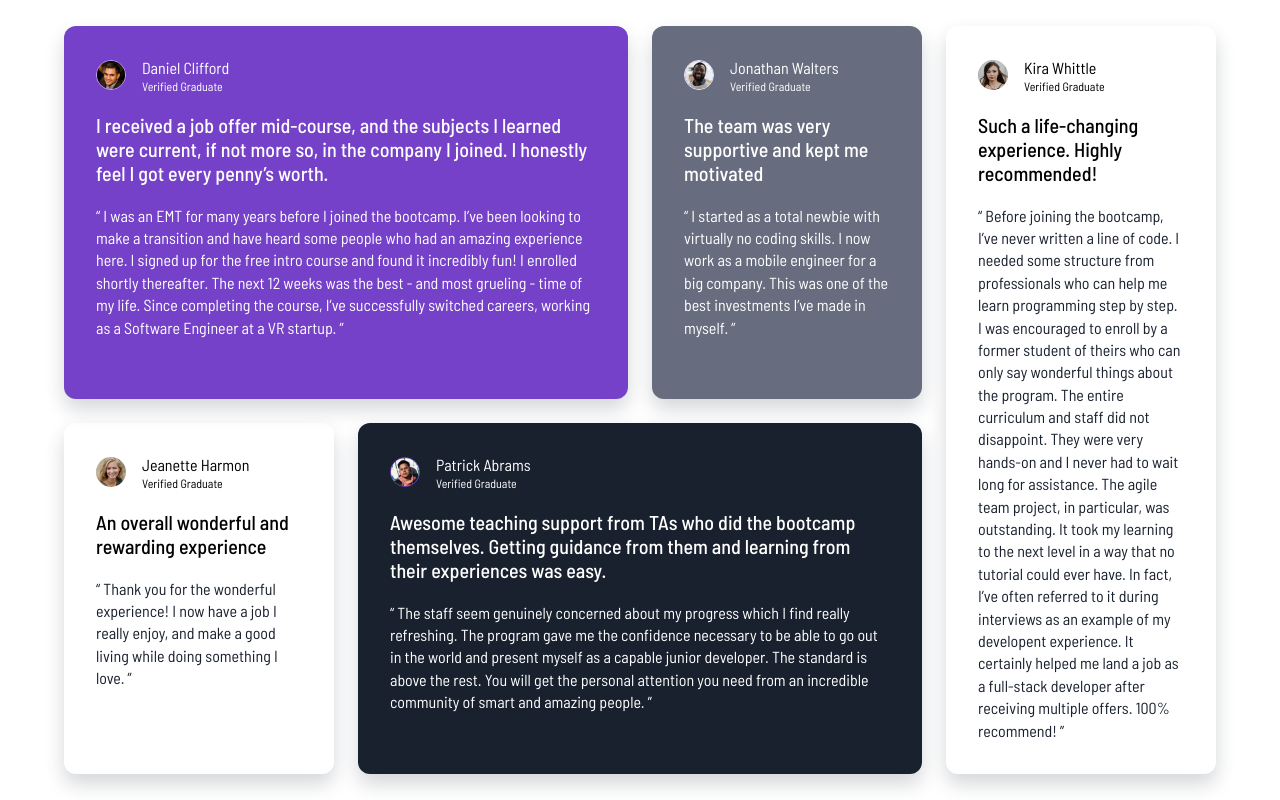
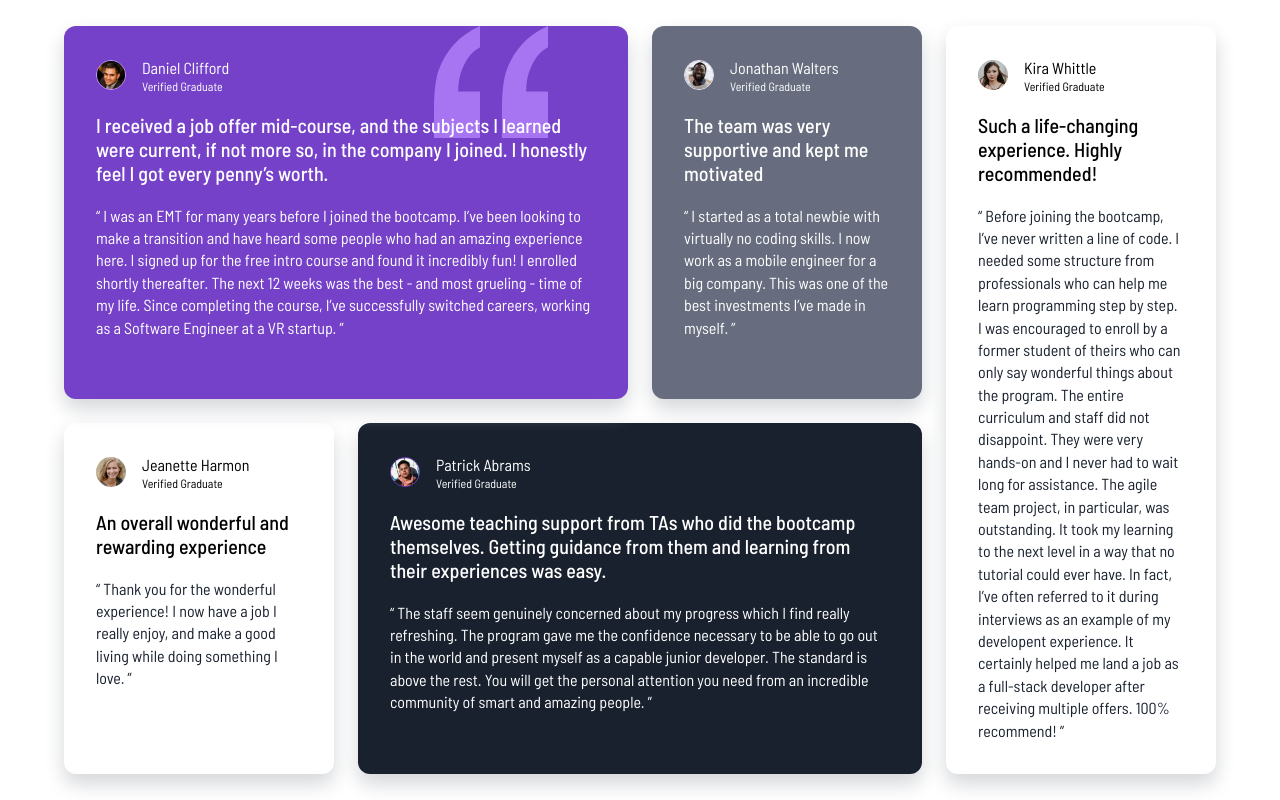
Before and after one commit to phwnganh/Testimonials-grid-section-main, a plain HTML site: page index.html in a window 1280 px wide. Drawn offline with Linux system fonts and the light colour scheme.

Commit message:
fix: insert background image on daniel card

```diff
--- a/style.css
+++ b/style.css
@@ -21,7 +21,6 @@ body {
   grid-template-columns: repeat(4, 1fr);
   grid-template-rows: auto auto;
 }
-
 
 .card {
   padding: 32px;
@@ -54,7 +53,7 @@ body {
   font-size: 20px;
 }
 
-.auth-detailed-feedback{
+.auth-detailed-feedback {
   line-height: 1.4;
 }
 .card img {
@@ -66,25 +65,21 @@ body {
   grid-area: 1/1/2/3;
   background-color: hsl(263, 55%, 52%);
   color: hsl(0, 0%, 100%);
-  /* position: relative; */
+  position: relative;
+
+  background-image: url("images/bg-pattern-quotation.svg");
+  background-repeat: no-repeat;
+  background-position: top 0 right 80px;
+  background-size: 114px;
 }
-
-/* .pattern-quote-icon{
-  position: absolute;
-  right: 80px;
-  top: 0;
-  width: auto;
-  height: auto;
-  z-index: 1;
-} */
-
 
 .daniel .auth-information img {
   border: 1px solid hsl(264, 82%, 80%);
 }
 
-.jeanette .auth-detailed-feedback, .kira .auth-detailed-feedback{
-  color: hsl(219, 29%, 14%)
+.jeanette .auth-detailed-feedback,
+.kira .auth-detailed-feedback {
+  color: hsl(219, 29%, 14%);
 }
 
 .jonathan {
@@ -99,7 +94,6 @@ body {
 
 .jeanette {
   grid-area: 2/1/3/2;
-
 }
 
 .patrick {
@@ -108,7 +102,7 @@ body {
   color: hsl(0, 0%, 100%);
 }
 
-.patrick .auth-information img{
+.patrick .auth-information img {
   border: 1px solid hsl(263, 55%, 52%);
 }
 
@@ -118,7 +112,7 @@ body {
 }
 
 @media (max-width: 375px) {
-  body{
+  body {
     padding: 12px;
   }
   .container {
@@ -130,4 +124,8 @@ body {
     grid-area: auto !important;
     padding: 16px;
   }
+
+  .daniel{
+    background-image: none;
+  }
 }
```
Also changed, not shown: index.html (+3 -1 lines).
